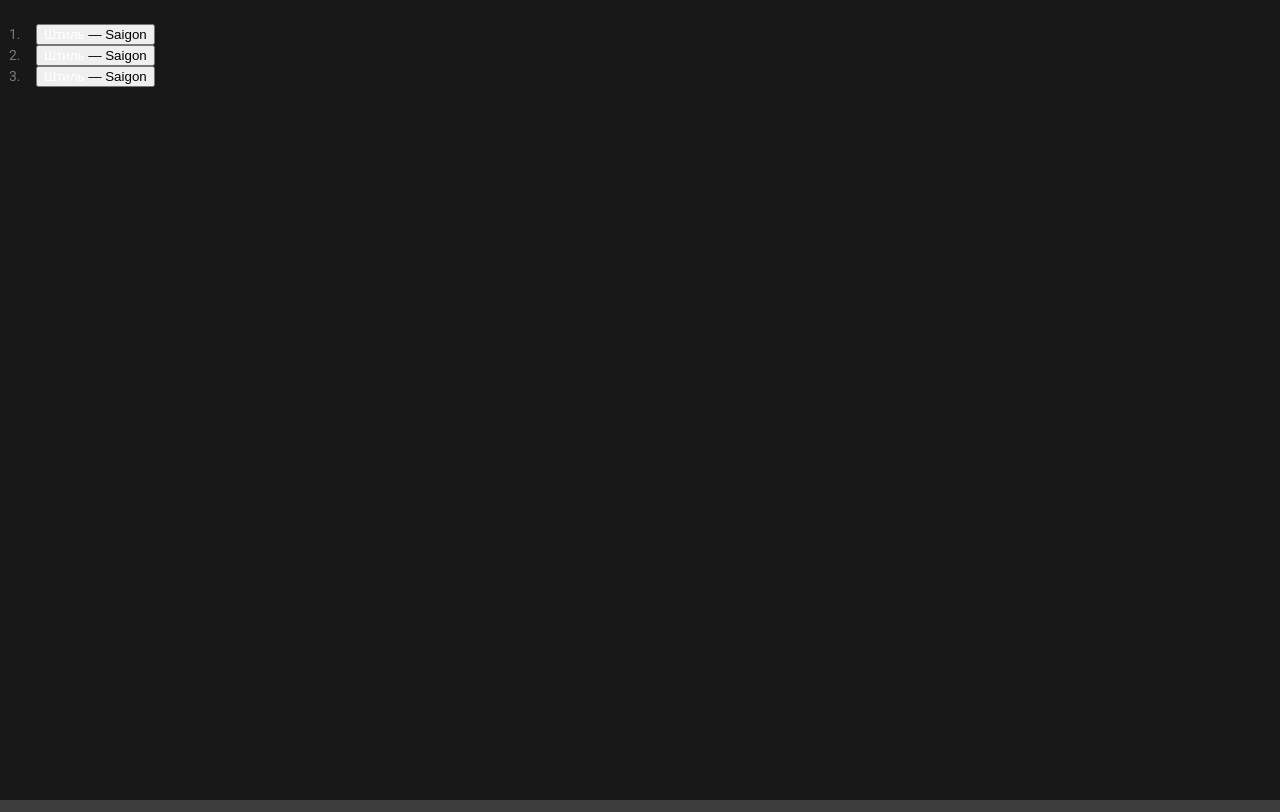
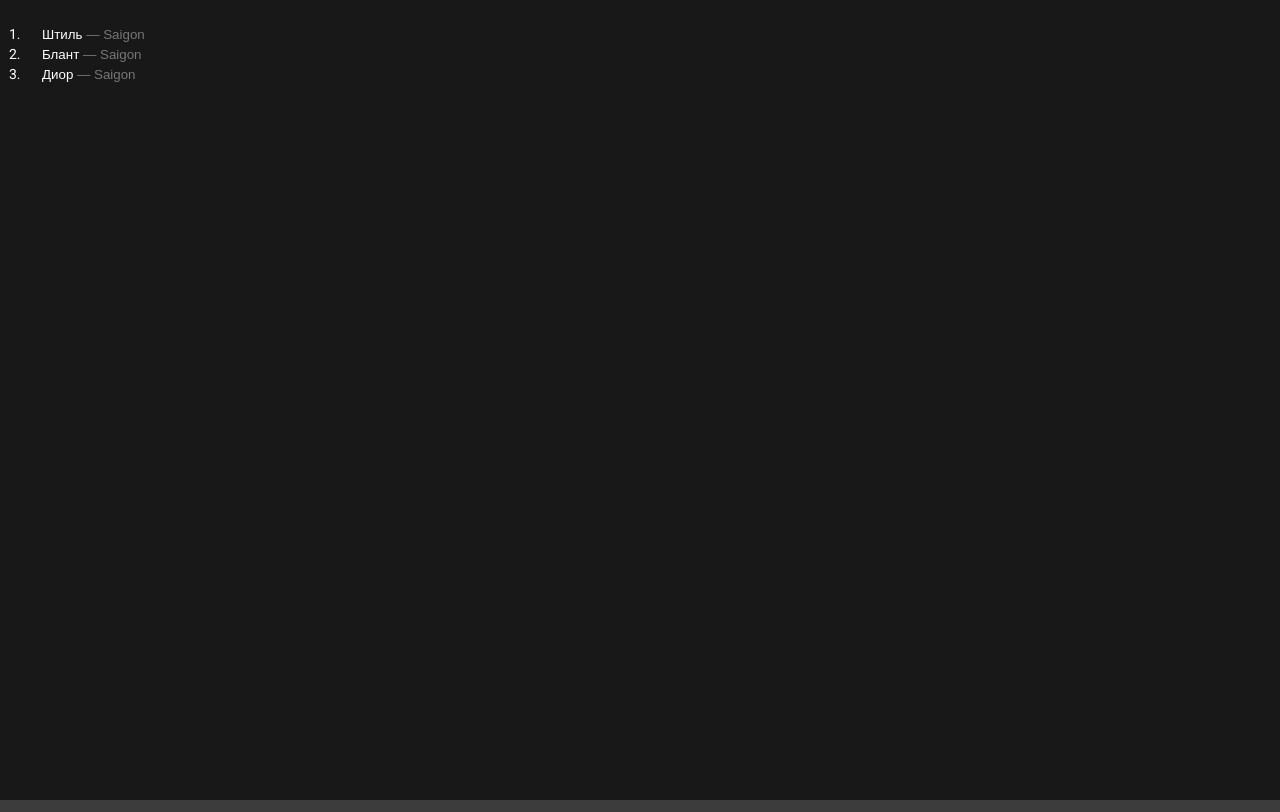
Before and after one commit to MikkyMeow/rmp, a React (Create React App) app: page / in a window 1280 px wide. Shown: the top 812 px of the page. Built offline with nearby package versions, Linux system fonts and the light colour scheme.

Commit message:
reset button styles

```diff
--- a/src/components/elements/Playlist/Playlist.tsx
+++ b/src/components/elements/Playlist/Playlist.tsx
@@ -3,12 +3,16 @@ import { tracklist } from 'mock/tracklist';
 
 const useStyles = makeStyles(theme => ({
   root: {
-    color: '#777',
     margin: 0,
     padding: '24px',
   },
   track: {
     paddingLeft: 12,
+  },
+  button: {
+    border: 'none',
+    background: 'none',
+    color: '#777',
   },
   trackName: {
     color: '#fff',
@@ -22,10 +26,10 @@ export const Playlist = () => {
     <ol className={classes.root}>
       {tracklist.map((track, index) => (
         <li className={classes.track} key={index}>
-          <button>
-            <span className={classes.trackName}>Штиль</span>
+          <button className={classes.button}>
+            <span className={classes.trackName}>{track.trackName}</span>
             <span> — </span>
-            <span>Saigon</span>
+            <span>{track.author}</span>
           </button>
         </li>
       ))}
```
